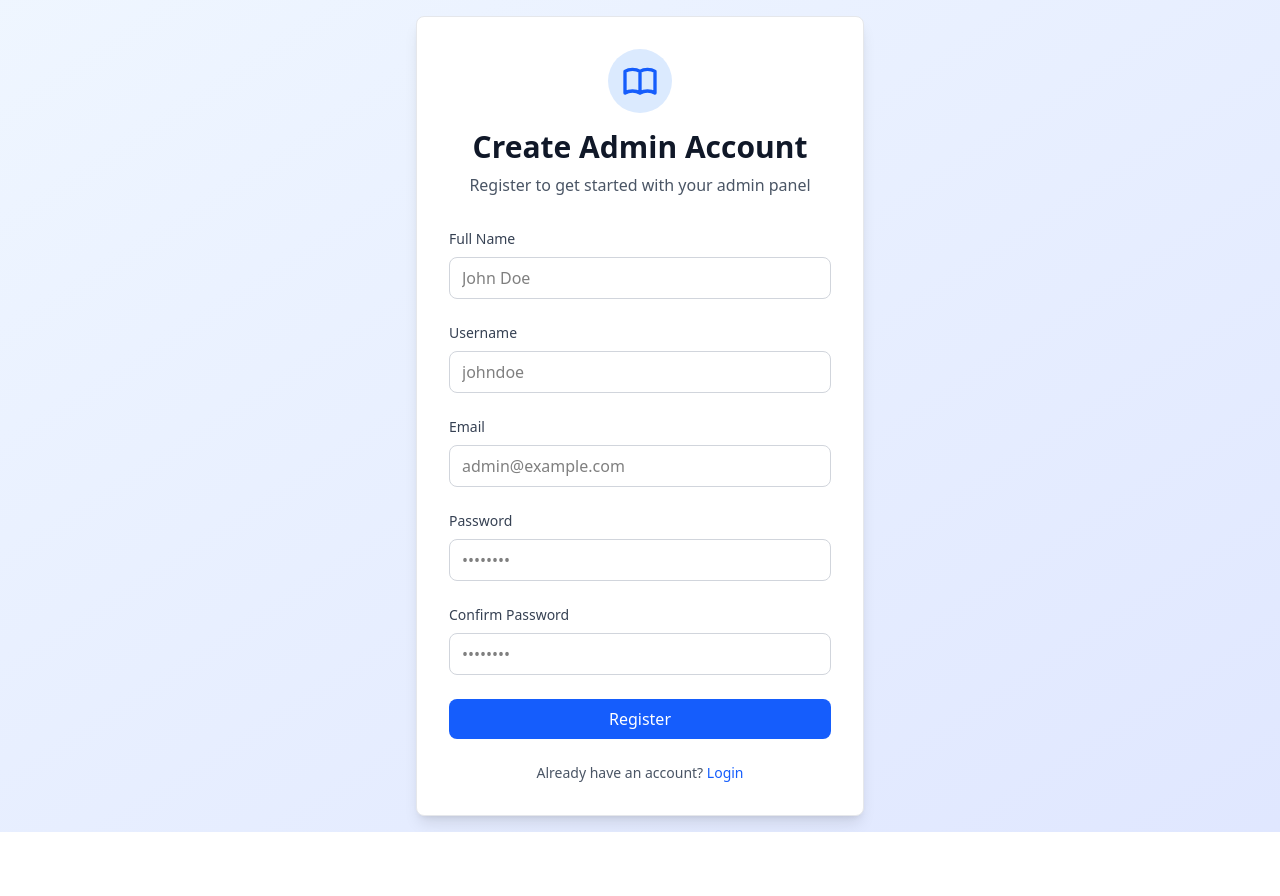
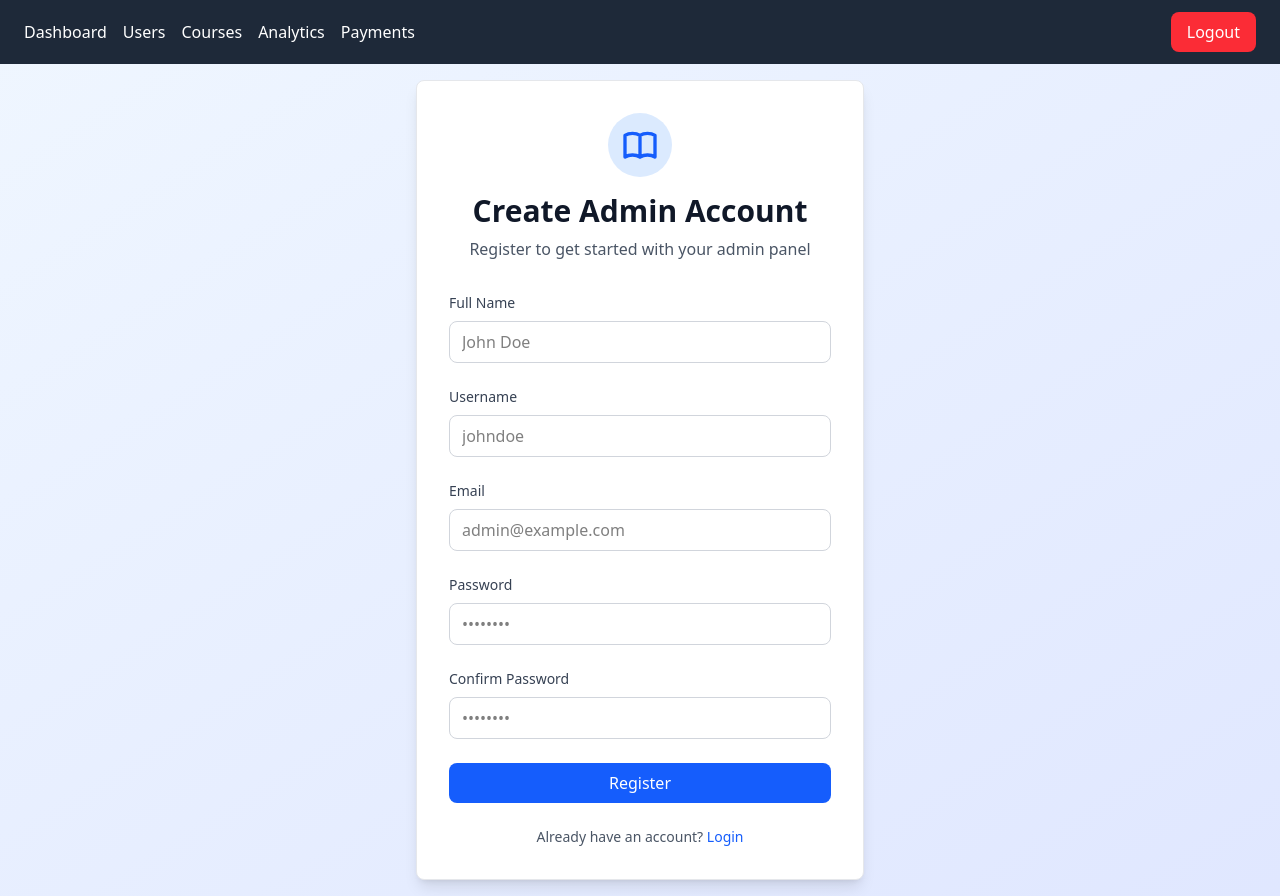
Before and after one commit to SubscriptionBasedOnlineLearningPlatfrom/course-platform-admin-frontend, a React (Vite) app: page /register in a window 1280 px wide. Before the commit the page ends 832 px from the top, so only its background shows below. Built offline with nearby package versions, Linux system fonts and the light colour scheme; sample sign-in values are in the browser's storage.

Commit message:
solved error

```diff
--- a/src/App.jsx
+++ b/src/App.jsx
@@ -14,7 +14,7 @@ function App() {
   return (
       <div className="App">
         {/* Show navbar only when logged in */}
-        {sessionStorage.getItem("adminToken") && <Navbar />}
+        {localStorage.getItem("adminToken") && <Navbar />}
 
         <Routes>
           {/* Root route - redirect based on authentication */}
```
